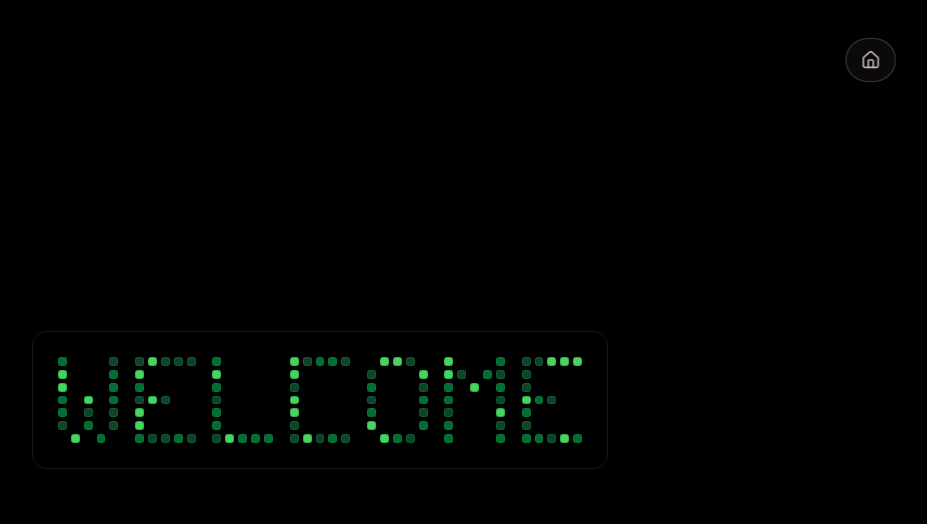
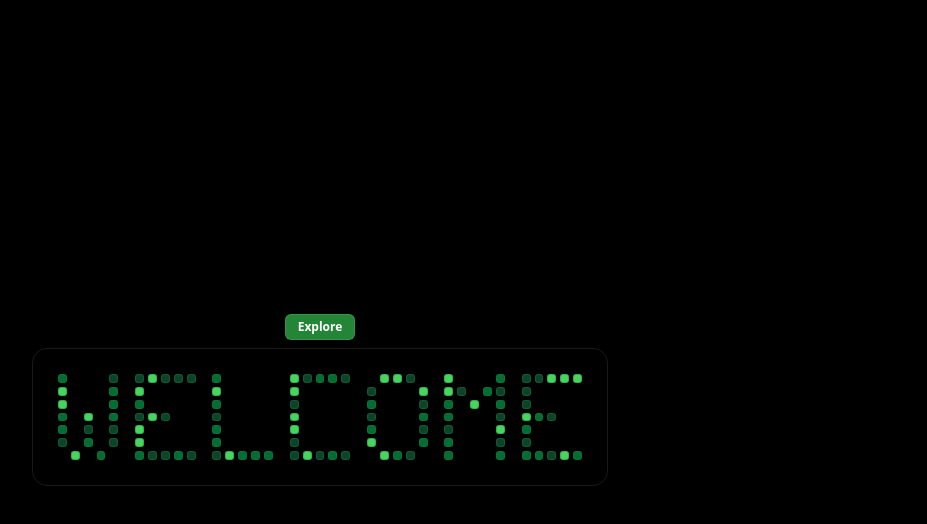
Before and after one commit to SiL3nTL00p/manthan_portfolio, a React (Vite) app: page / in a window 1280 px wide. Shown: the top 524 px of the page, without its empty margins (320-1247 px from the left). Built offline with nearby package versions, Linux system fonts and the light colour scheme.

Commit message:
Update new ui final

```diff
--- a/src/components/ui/github.tsx
+++ b/src/components/ui/github.tsx
@@ -1,5 +1,3 @@
-"use client"
-
 import { cn } from "@/lib/utils";
 import type { CSSProperties } from "react";
 
@@ -20,10 +18,8 @@ export const CommitsGrid = ({ text }: { text: string }) => {
 
   const generateHighlightedCells = (text: string) => {
     const cleanedText = cleanString(text);
-
     const width = Math.max(cleanedText.length * 6, 6) + 1;
-
-    let currentPosition = 1; // we start at 1 to leave space for the top border
+    let currentPosition = 1;
     const highlightedCells: number[] = [];
 
     cleanedText
@@ -44,7 +40,7 @@ export const CommitsGrid = ({ text }: { text: string }) => {
     return {
       cells: highlightedCells,
       width,
-      height: 9, // 7+2 for the top and bottom borders
+      height: 9,
     };
   };
 
@@ -55,11 +51,7 @@ export const CommitsGrid = ({ text }: { text: string }) => {
   } = generateHighlightedCells(text);
 
   const getRandomColor = () => {
-    const commitColors = [
-      "#48d55d",
-      "#016d32",
-      "#0d4429"
-    ];
+    const commitColors = ["#48d55d", "#016d32", "#0d4429"];
     const randomIndex = Math.floor(Math.random() * commitColors.length);
     return commitColors[randomIndex];
   };
@@ -68,8 +60,20 @@ export const CommitsGrid = ({ text }: { text: string }) => {
   const getRandomFlash = () => +(Math.random() < 0.3);
 
   return (
+    <div className="flex flex-col gap-2 w-full max-w-xl">
+      {/* GitHub Style Header with Button */}
+      <div className="flex justify-center w-full">
+        <a
+          href="/about"
+          className="bg-[#238636] hover:bg-[#2ea043] text-white font-semibold py-1 px-3 rounded-[6px] text-xs border border-[rgba(240,246,252,0.1)] shadow-sm transition-colors flex items-center gap-2 no-underline"
+        >
+          Explore
+        </a>
+      </div>
+
+      {/* The Grid */}
       <section
-    className="w-full max-w-xl bg-card/70 border border-white/10 grid p-1.5 sm:p-3 gap-0.5 sm:gap-1 rounded-[10px] sm:rounded-[15px]"
+        className="w-full bg-card/70 border border-white/10 grid p-1.5 sm:p-3 gap-0.5 sm:gap-1 rounded-[10px] sm:rounded-[15px]"
         style={{
           gridTemplateColumns: `repeat(${gridWidth}, minmax(0, 1fr))`,
           gridTemplateRows: `repeat(${gridHeight}, minmax(0, 1fr))`,
@@ -100,8 +104,8 @@ export const CommitsGrid = ({ text }: { text: string }) => {
           );
         })}
       </section>
+    </div>
   );
-
 };
 
 const letterPatterns: { [key: string]: number[] } = {
--- a/src/pages/Welcome.tsx
+++ b/src/pages/Welcome.tsx
@@ -1,13 +1,9 @@
 import { CommitsGrid } from "@/components/ui/github.tsx"
-import { MenuBarUse } from "@/components/ui/menu_use";
 
 const CommitsGridDemo = () => {
   return (
     <div className="flex items-center justify-center h-screen bg-black">
 
-      <header className="fixed top-0 left-0 right-10 bottom-0 flex-row-reverse h-10 pr-20 pt-10 pl-10 bg-black z-50 bg-opacity-0">
-          <MenuBarUse />
-      </header>
 
       <CommitsGrid text="Welcome" />
     </div>
```
Lines whose indentation alone changed are shown as unchanged.
